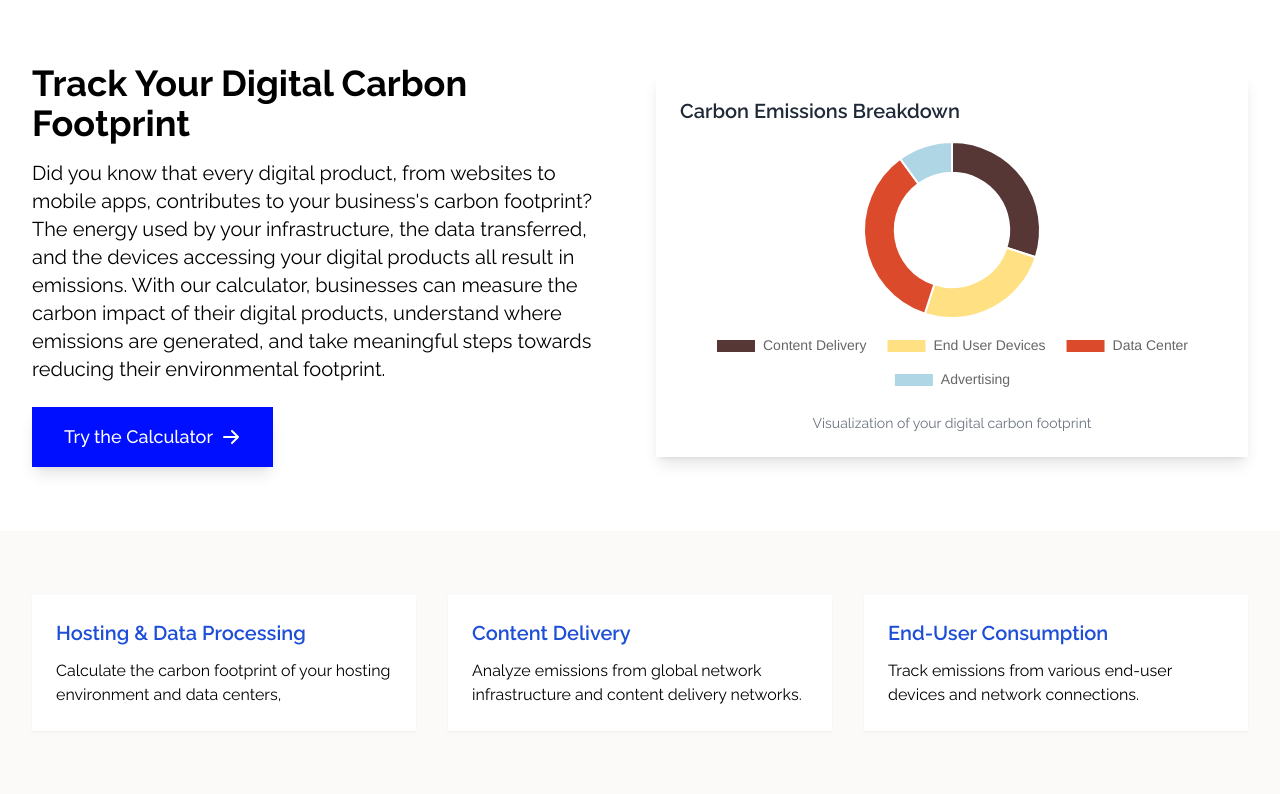
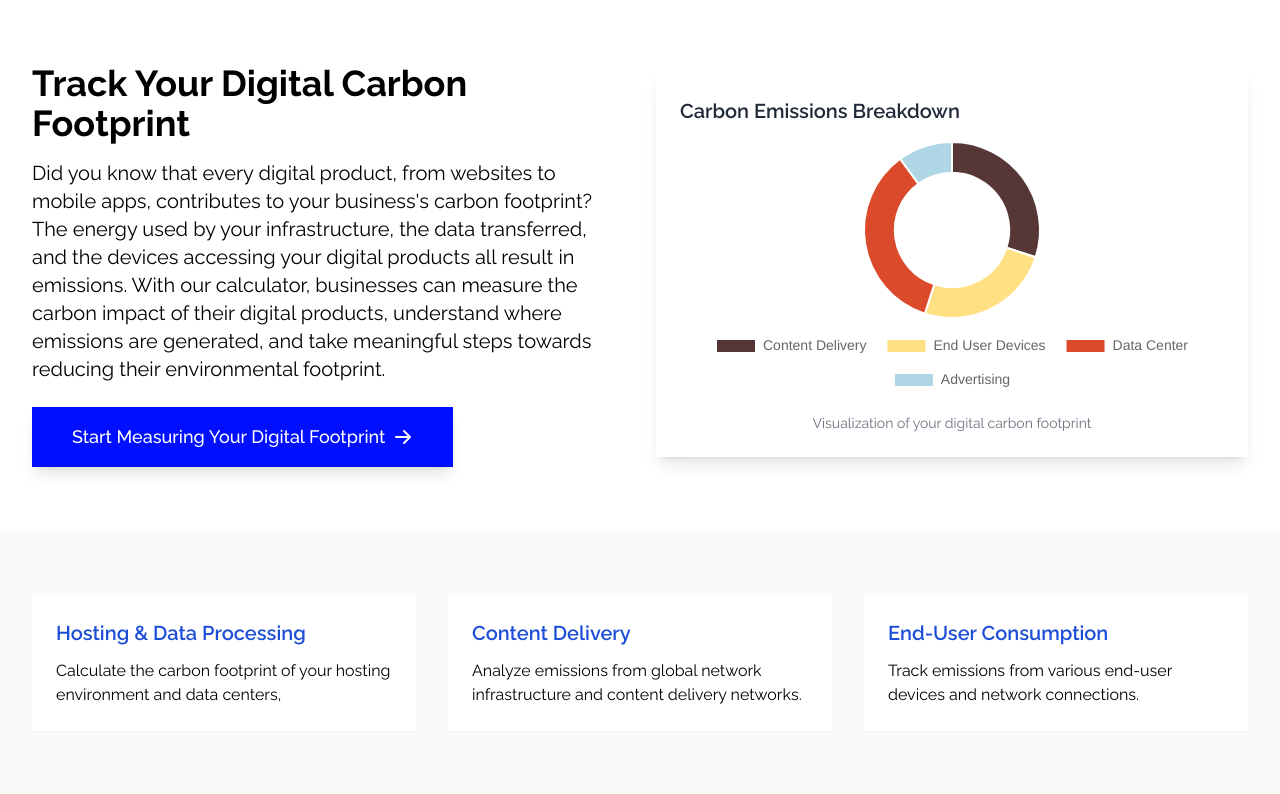
Before and after one commit to AnneLovina/carbonbyte, a Flask app: page / in a window 1280 px wide. Shown: the part 82-876 px from the top of the page. Run offline with Flask 3, Linux system fonts and the light colour scheme; some libraries are stand-ins or nearby versions.

Commit message:
Update landing.html
Button Change

```diff
--- a/templates/landing.html
+++ b/templates/landing.html
@@ -11,8 +11,8 @@
                 <h1 class="text-3xl md:text-4xl font-bold mb-4 text-black">{{ config.hero.title }}</h1>
                 <p class="text-xl mb-6 max-w-xl text-black">{{ config.hero.description }}</p>
                 <a href="{{ url_for('auth.login') }}"
-                    class="inline-flex items-center px-8 py-4 text-lg font-medium text-white bg-[#000fff] hover:bg-[#DB4A2B] transform transition-all duration-300 shadow-lg hover:shadow-xl">
-                    Try the Calculator
+                    class="inline-flex items-center px-10 py-4 text-lg font-medium text-white bg-[#000fff] hover:bg-[#DB4A2B] transform transition-all duration-300 shadow-lg hover:shadow-xl">
+                    Start Measuring Your Digital Footprint
                     <svg xmlns="http://www.w3.org/2000/svg" class="h-5 w-5 ml-2" viewBox="0 0 20 20"
                         fill="currentColor">
                         <path fill-rule="evenodd"
```
